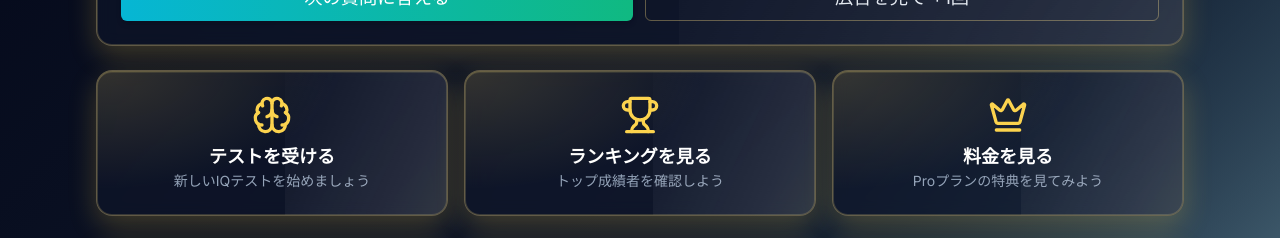
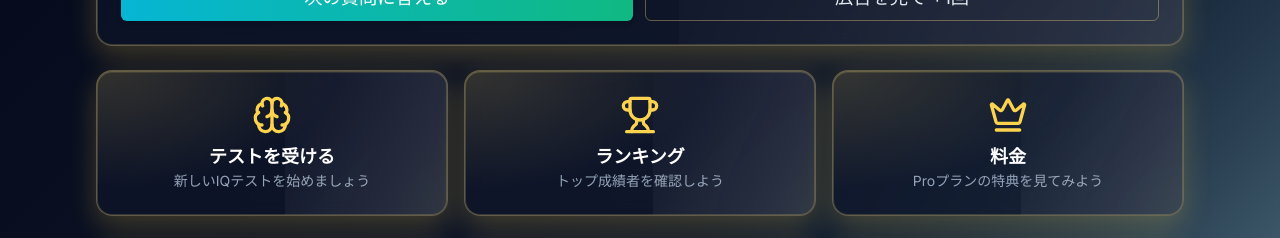
Before and after one commit to AKovacs555/IQtestWithPoliticalPreference, a React (Vite) app in the folder frontend/: page / in a window 1280 px wide. Shown: the part 385-623 px from the top of the page. Built offline with nearby package versions, Linux system fonts and the light colour scheme; no server answers; what i18n-iso-countries would draw is missing.

Commit message:
feat: improve home menu blocks

```diff
--- a/frontend/src/components/home/MenuBlocks.jsx
+++ b/frontend/src/components/home/MenuBlocks.jsx
@@ -6,8 +6,8 @@ import { Brain, Trophy, Crown } from 'lucide-react';
 export default function MenuBlocks({ onStart }) {
   const { t } = useTranslation();
   return (
-    <div data-b-spec="menu-block-v1" className="grid grid-cols-1 md:grid-cols-3 gap-4">
-      <div onClick={onStart} className="glass-card gold-ring gold-sheen p-4 md:p-6 flex flex-col items-center text-center cursor-pointer">
+    <div data-b-spec="menu-block-v1" className="grid grid-cols-1 sm:grid-cols-2 lg:grid-cols-3 gap-4">
+      <div onClick={onStart} className="glass-card gold-ring gold-sheen p-4 min-h-16 md:p-6 flex flex-col items-center text-center cursor-pointer">
         <Brain className="h-10 w-10 text-amber-300 mb-2" />
         <h3 className="text-lg font-semibold text-white">
           {t('menu.take_test', { defaultValue: 'テストを受ける' })}
@@ -16,19 +16,19 @@ export default function MenuBlocks({ onStart }) {
           {t('menu.take_test_desc', { defaultValue: '新しいIQテストを始めましょう' })}
         </p>
       </div>
-      <Link to="/leaderboard" className="glass-card gold-ring gold-sheen p-4 md:p-6 flex flex-col items-center text-center cursor-pointer">
+      <Link to="/leaderboard" className="glass-card gold-ring gold-sheen p-4 min-h-16 md:p-6 flex flex-col items-center text-center cursor-pointer">
         <Trophy className="h-10 w-10 text-amber-300 mb-2" />
         <h3 className="text-lg font-semibold text-white">
-          {t('menu.view_ranking', { defaultValue: 'ランキングを見る' })}
+          {t('menu.view_ranking', { defaultValue: 'ランキング' })}
         </h3>
         <p className="text-sm text-[var(--text-muted)]">
           {t('menu.view_ranking_desc', { defaultValue: 'トップ成績者を確認しよう' })}
         </p>
       </Link>
-      <Link to="/upgrade" className="glass-card gold-ring gold-sheen p-4 md:p-6 flex flex-col items-center text-center cursor-pointer">
+      <Link to="/pricing" className="glass-card gold-ring gold-sheen p-4 min-h-16 md:p-6 flex flex-col items-center text-center cursor-pointer">
         <Crown className="h-10 w-10 text-amber-300 mb-2" />
         <h3 className="text-lg font-semibold text-white">
-          {t('menu.view_pricing', { defaultValue: '料金を見る' })}
+          {t('menu.view_pricing', { defaultValue: '料金' })}
         </h3>
         <p className="text-sm text-[var(--text-muted)]">
           {t('menu.view_pricing_desc', { defaultValue: 'Proプランの特典を見てみよう' })}
```
